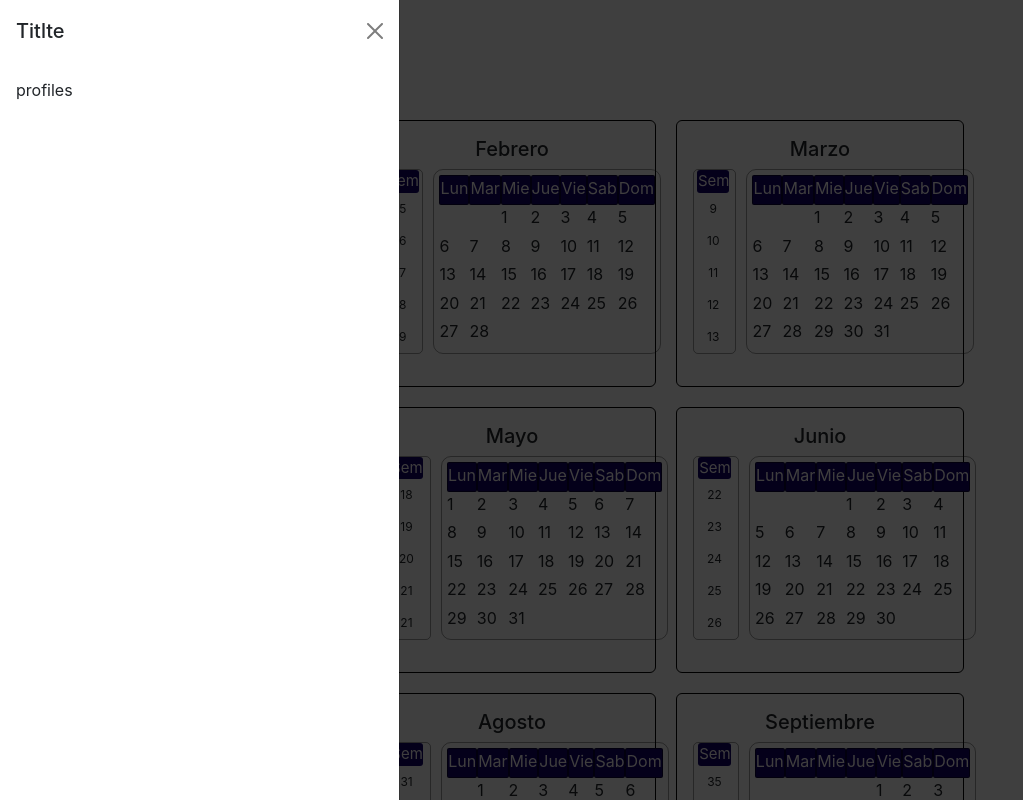
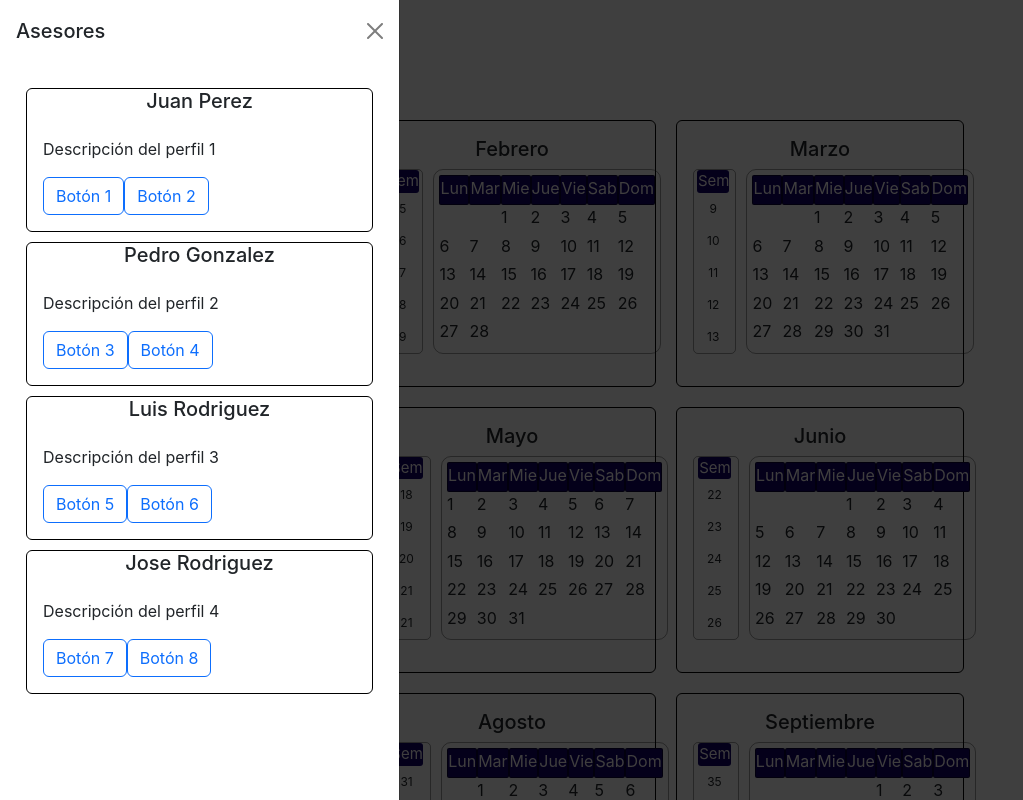
Before and after one commit to wavaronr/calendario, a React (Create React App) app: page / in a window 1280 px wide. Both pictures are taken after a click on the button "10". Shown: the top 800 px of the page, without its empty margins (0-1023 px from the left). Built offline with nearby package versions, Linux system fonts and the light colour scheme; no server answers.

Commit message:
add-components-ProfileAsesor
carge in offcamva 4 profiles

```diff
--- /dev/null
+++ b/src/components/ProfileAsesor.js
@@ -0,0 +1,44 @@
+function ProfileAsesor() {
+    const profiles = [
+      {
+        name: "Juan Perez",
+        cargo: "Descripción del perfil 1",
+        buttons: ["Botón 1", "Botón 2"]
+      },
+      {
+        name: "Pedro Gonzalez",
+        cargo: "Descripción del perfil 2",
+        buttons: ["Botón 3", "Botón 4"]
+      },
+      {
+        name: "Luis Rodriguez",
+        cargo: "Descripción del perfil 3",
+        buttons: ["Botón 5", "Botón 6"]
+      },
+      {
+        name: "Jose Rodriguez",
+        cargo: "Descripción del perfil 4",
+        buttons: ["Botón 7", "Botón 8"]
+      }
+    ];
+
+    return (
+      <>
+        {profiles.map((profile, index) => (
+          <div className="card" key={index}>
+            <h5 className="card-title">{profile.name}</h5>
+            <div className="card-body">
+              <p className="card-text">{profile.cargo}</p>
+              {profile.buttons.map((button, buttonIndex) => (
+                <button className="btn btn-outline-primary" key={buttonIndex}>
+                  {button}
+                </button>
+              ))}
+            </div>
+          </div>
+        ))}
+      </>
+    );
+  }
+
+  export default ProfileAsesor;
--- a/src/components/asesorOffCanvas.js
+++ b/src/components/asesorOffCanvas.js
@@ -1,4 +1,7 @@
+import ProfileAsesor from "./ProfileAsesor";
 function asesorOffCanvas() {
+
+
   return (
     <div
       class="offcanvas offcanvas-start"
@@ -9,7 +12,7 @@ function asesorOffCanvas() {
     >
       <div class="offcanvas-header">
         <h5 class="offcanvas-title" id="offcanvasWithBothOptionsLabel">
-          Titlte
+          Asesores
         </h5>
         <button
           type="button"
@@ -19,7 +22,7 @@ function asesorOffCanvas() {
         ></button>
       </div>
       <div class="offcanvas-body">
-        <p>profiles </p>
+        <ProfileAsesor/>
       </div>
     </div>
   );
```
